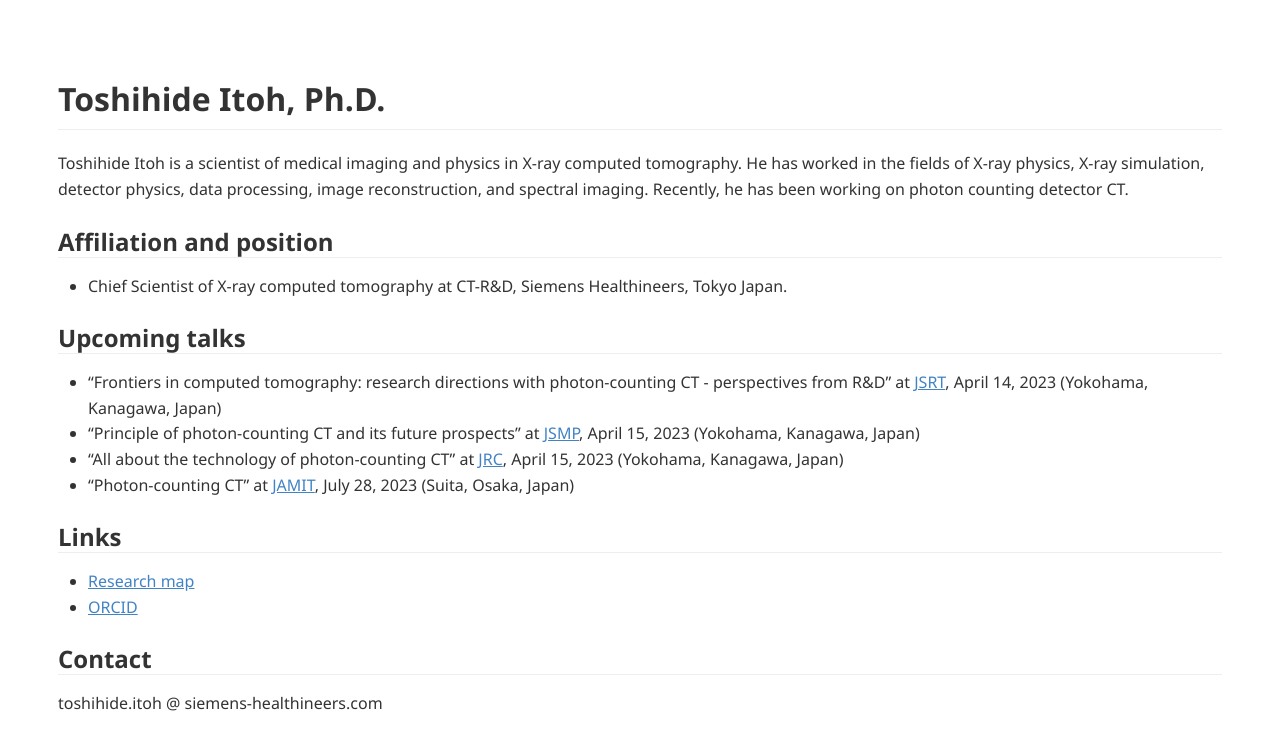
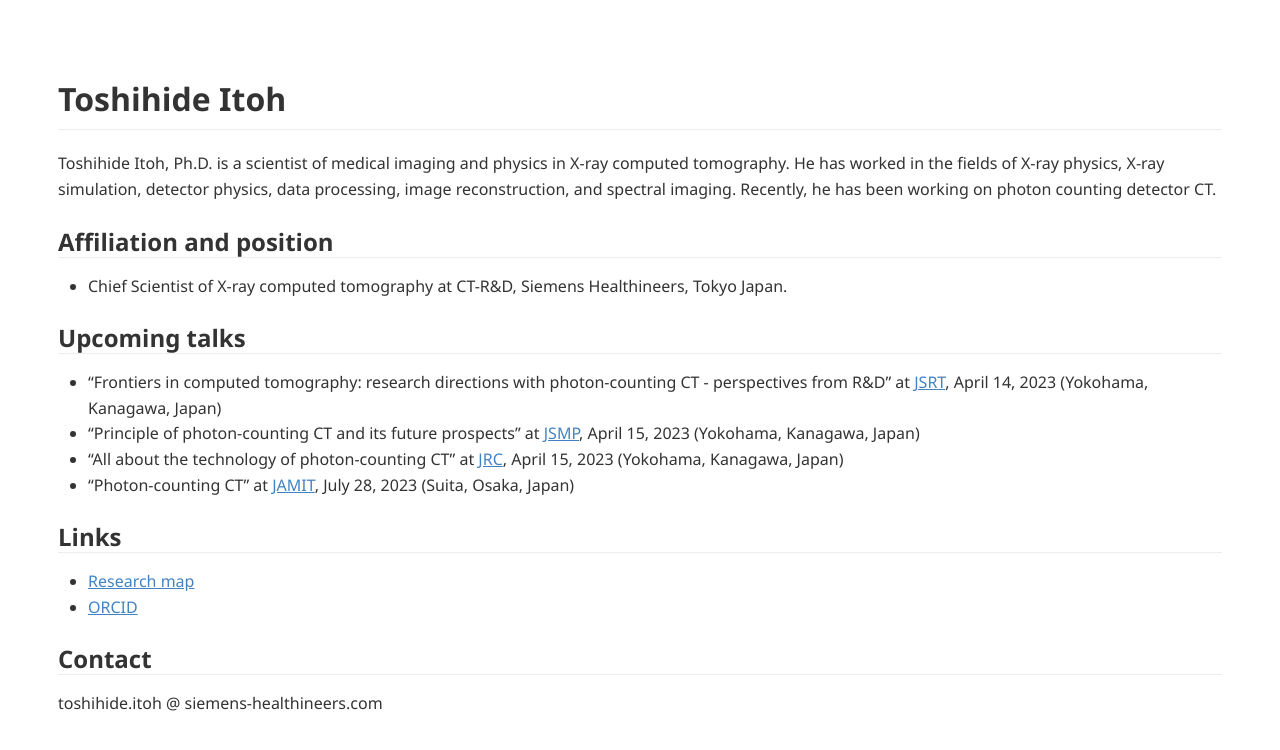
Before and after one commit to tnitoh/tnitoh.github.io, a Jekyll site: the page built from index.md, in a window 1280 px wide. Shown: the top 750 px of the page. Built offline with Jekyll 4.4.1, drawn with Linux system fonts in a browser that asks for light colours; Markdown is read by kramdown in place of the engine named in the settings.

Commit message:
'updated'

```diff
--- a/index.md
+++ b/index.md
@@ -3,9 +3,9 @@
 title: Toshihide Itoh's web page
 ---
 
-# Toshihide Itoh, Ph.D.
+# Toshihide Itoh
 
-Toshihide Itoh is a scientist of medical imaging and physics in X-ray computed tomography. He has worked in the fields of X-ray physics, X-ray simulation, detector physics, data processing, image reconstruction, and spectral imaging. Recently, he has been working on photon counting detector CT.
+Toshihide Itoh, Ph.D. is a scientist of medical imaging and physics in X-ray computed tomography. He has worked in the fields of X-ray physics, X-ray simulation, detector physics, data processing, image reconstruction, and spectral imaging. Recently, he has been working on photon counting detector CT.
 
 ## Affiliation and position
 - Chief Scientist of X-ray computed tomography at CT-R&D, Siemens Healthineers, Tokyo Japan.
```
